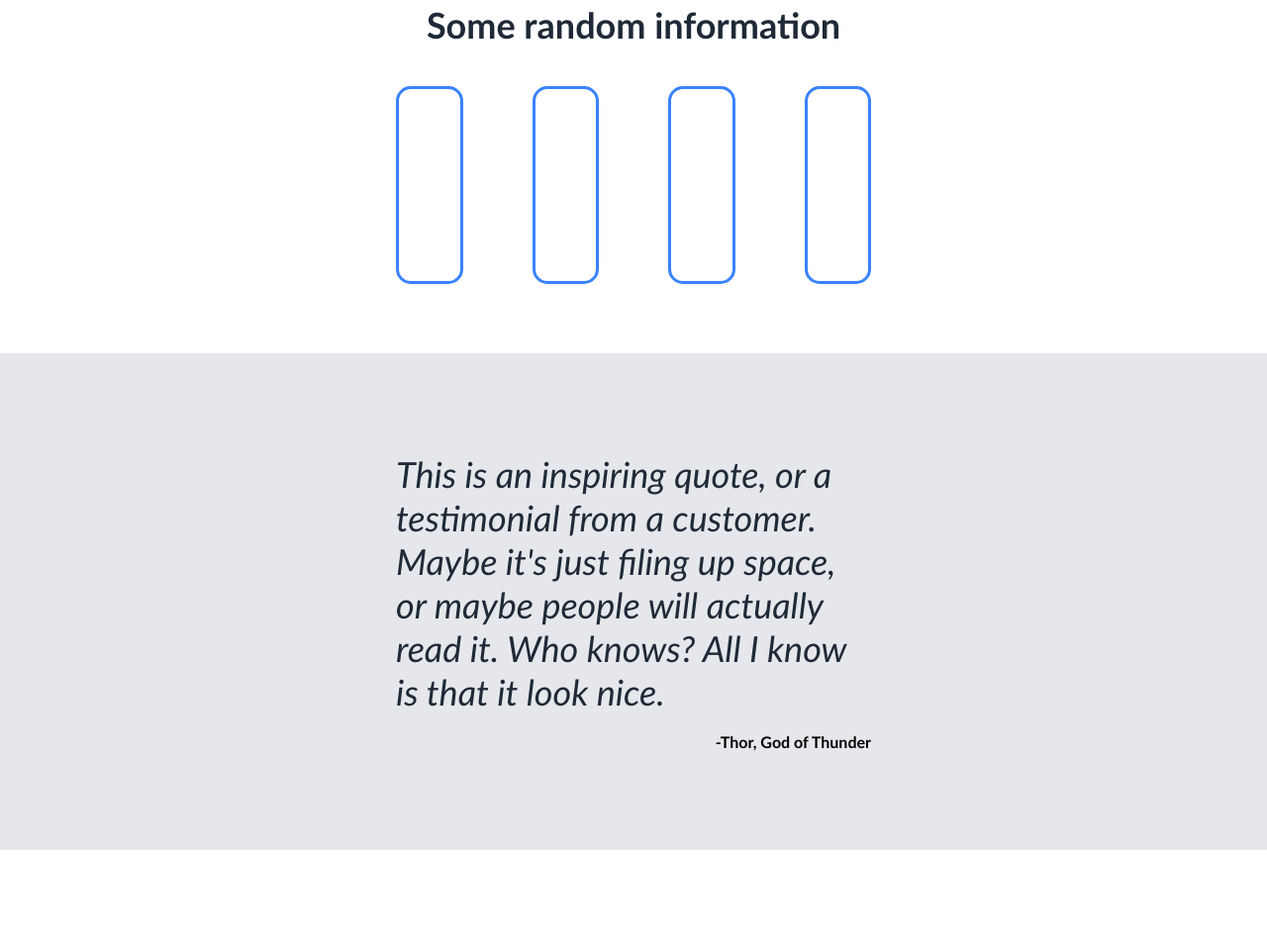
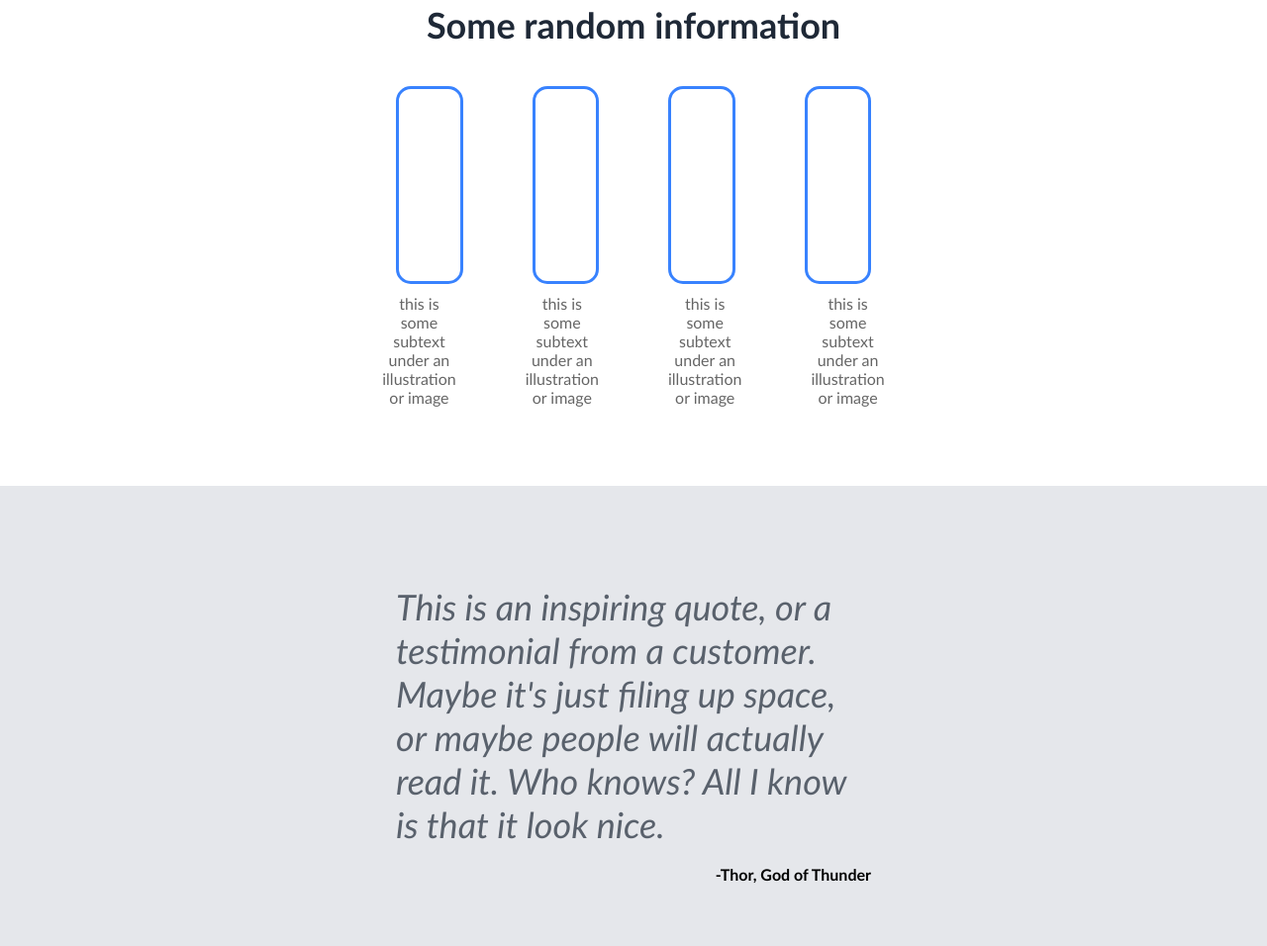
Before and after one commit to ArtjomsTatagaskins/first_project, a plain HTML site: page index.html in a window 1280 px wide. Shown: the part 803-1759 px from the top of the page at 99% size. Drawn offline with Linux system fonts and the light colour scheme.

Commit message:
Adding subtexts, changing font-family

```diff
--- a/index.html
+++ b/index.html
@@ -1,13 +1,16 @@
 <!DOCTYPE html>
 <html lang="en">
+
 <head>
     <meta charset="UTF-8">
     <meta name="viewport" content="width=device-width, initial-scale=1.0">
     <link href="/styles.css" rel="stylesheet" type="text/css">
     <title>first_project</title>
 </head>
+
 <body>
 
+    <div class="wrapper">
         <div class="header">
             <div class="header-logo">
                 <p>Header Logo</p>
@@ -26,15 +29,14 @@
             </div>
         </div>
 
-    <div class="main">
-
         <div class="first_container">
             <div class="left-side">
                 <div class="hero-main-text">
                     <p>This website is awesome</p>
                 </div>
                 <div class="hero-secondary-text">
-                    <p>This website has some subtext that goes here under the main title. It's a smaller font and the color is lower contrast.</p>
+                    <p>This website has some subtext that goes here under the main title. It's a smaller font and
+                        the color is lower contrast.</p>
                 </div>
                 <div class="button">
                     <button>Sign up</button>
@@ -58,10 +60,25 @@
                 <div class="small-image"></div>
                 <div class="small-image"></div>
             </div>
+            <div class="subtext-container">
+                <div class="subtext">
+                    <p>this is some subtext under an illustration or image</p>
+                </div>
+                <div class="subtext">
+                    <p>this is some subtext under an illustration or image</p>
+                </div>
+                <div class="subtext">
+                    <p>this is some subtext under an illustration or image</p>
+                </div>
+                <div class="subtext">
+                    <p>this is some subtext under an illustration or image</p>
+                </div>
+            </div>
         </div>
 
         <div class="third_container">
-            <p id="quote">This is an inspiring quote, or a testimonial from a customer. Maybe it's just filing up space, or maybe people will actually read it. Who knows? All I know is that it look nice. </p>
+            <p id="quote">This is an inspiring quote, or a testimonial from a customer. Maybe it's just filing up
+                space, or maybe people will actually read it. Who knows? All I know is that it look nice. </p>
             <br>
             <p id="author">-Thor, God of Thunder</p>
         </div>
@@ -80,7 +97,7 @@
         <div class="footer">
             <p>Copyrigth....</p>
         </div>
-
     </div>
 </body>
+
 </html>
--- a/styles.css
+++ b/styles.css
@@ -2,7 +2,13 @@
     box-sizing: border-box;
     margin: 0;
     padding: 0;
-    font-family: 'Trebuchet MS', 'Lucida Sans Unicode', 'Lucida Grande', 'Lucida Sans', Arial, sans-serif;
+    font-family: 'Trebuchet MS', sans-serif;
+}
+
+
+.wrapper {
+    display: flex;
+    flex-direction: column;
 }
 
 .header {
@@ -75,7 +81,8 @@ button {
 
 
 .right-side {
-    background-color: #808080;
+    background: #5c5858;
+    opacity: 0.8;
     padding: 5% 25%;
 }
 
@@ -125,6 +132,20 @@ button {
     border-radius: 15px;
 }
 
+.subtext-container {
+    display: flex;
+    gap: 70px;
+    justify-content: center;
+}
+
+.subtext {
+    text-align: center;
+    font-size: 16px;
+    opacity: 0.6;
+    width: 200px;
+    margin: 10px 0;
+}
+
 .third_container {
     background-color: #E5E7EB;
     padding: 100px 400px;
@@ -135,6 +156,7 @@ button {
     font-style: italic;
     color: #1F2937;
     font-weight: 100;
+    opacity: 0.7;
 }
 
 #author {
@@ -161,21 +183,3 @@ button {
     color: #E5E7EB;
     padding: 30px 400px;
 }
-
-
-/* .wrapper {
-    position: relative;
-}
-
-.wrapper .footer {
-    position: absolute;
-    bottom: 0;
-    padding: 0 200px;
-    background-color: #1F2937;
-}
-
-.wrapper .footer p {
-    text-align: center;
-    font-size: 18px;
-    color: #E5E7EB;
-} */
```
Lines whose indentation alone changed are shown as unchanged.
